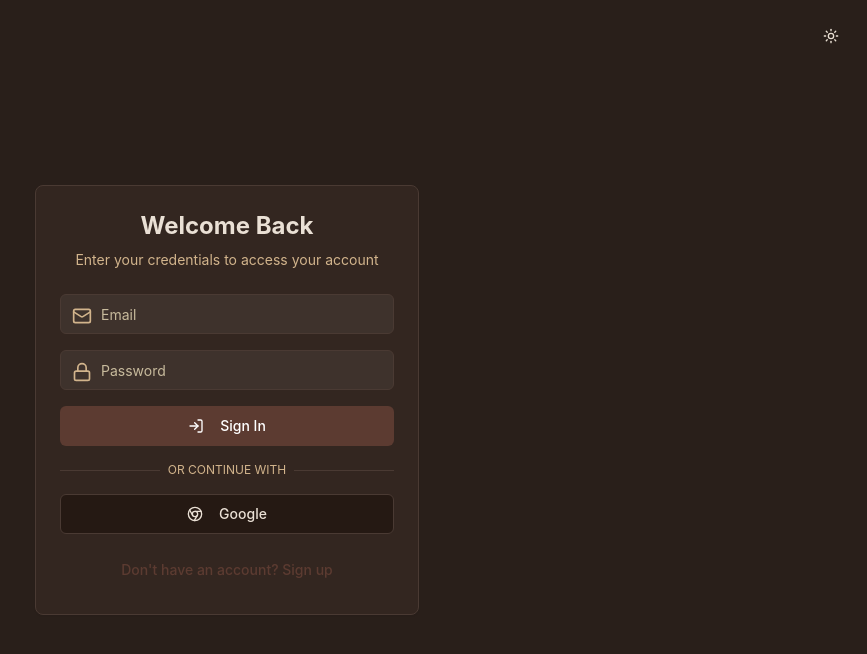
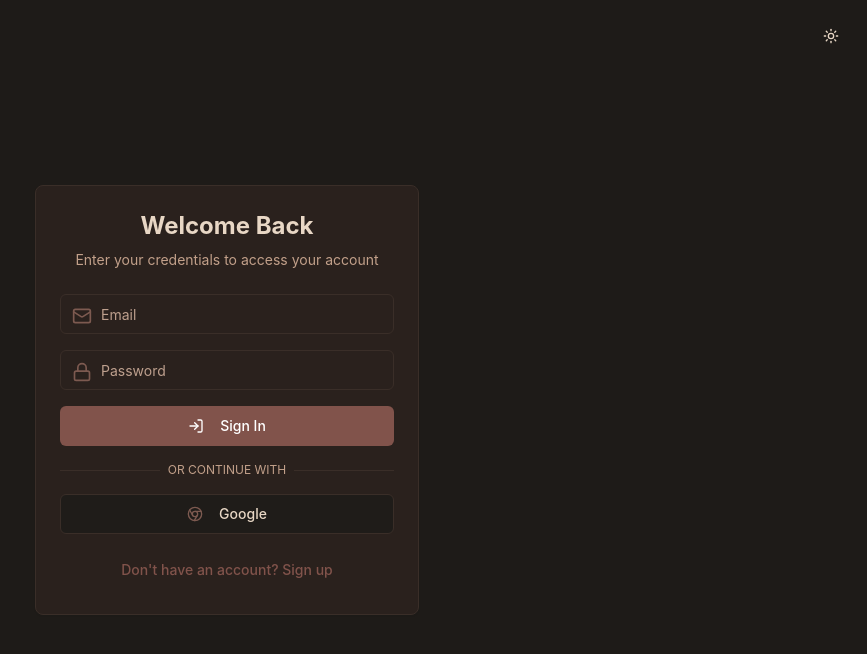
Before and after one commit to Prajitha-J/TASK-MANAGER, a React (Vite) app: page /login in a window 1280 px wide. Both pictures are taken after a click on the button "Toggle theme". Shown: the top 654 px of the page, without its empty margins (413-1280 px from the left). Built offline with nearby package versions, Linux system fonts and the light colour scheme; no server answers.

Commit message:
Refactor: Update dark mode colors
Updated the dark mode color palette to match the provided specifications.

```diff
--- a/src/index.css
+++ b/src/index.css
@@ -48,43 +48,43 @@
 
   .dark {
     /* Dark theme - Brown theme - Updated to match screenshot exactly */
-    --background: 20 33% 11%; /* #291F1A - Darker rich brown for background */
-    --foreground: 32 33% 87%; /* #EAE0D5 - Warm white */
+    --background: 27 10% 11%; /* #1E1B18 - Dark Chocolate Brown */
+    --foreground: 30 33% 84%; /* #E8D7C5 - Soft Beige */
 
-    --card: 16 25% 16%; /* #332620 - Richer brown for cards */
-    --card-foreground: 32 33% 87%; /* #EAE0D5 - Warm white */
+    --card: 22 10% 14%; /* #2A211D - Deep Cocoa Brown */
+    --card-foreground: 30 33% 84%; /* #E8D7C5 - Soft Beige */
 
-    --popover: 16 25% 16%; /* #332620 - Richer brown for popovers */
-    --popover-foreground: 32 33% 87%; /* #EAE0D5 - Warm white */
+    --popover: 22 10% 14%; /* #2A211D - Deep Cocoa Brown */
+    --popover-foreground: 30 33% 84%; /* #E8D7C5 - Soft Beige */
 
-    --primary: 14 30% 28%; /* #5C3B31 - Deep reddish-brown */
-    --primary-foreground: 32 33% 87%; /* #EAE0D5 - Warm white */
+    --primary: 10 20% 40%; /* #81534B - Muted Reddish Brown */
+    --primary-foreground: 30 33% 84%; /* #E8D7C5 - Soft Beige */
 
-    --secondary: 20 20% 22%; /* #3E322C - Adjusted muted warm brown */
-    --secondary-foreground: 32 33% 87%; /* #EAE0D5 - Warm white */
+    --secondary: 22 10% 14%; /* #2A211D - Deep Cocoa Brown */
+    --secondary-foreground: 30 33% 84%; /* #E8D7C5 - Soft Beige */
 
-    --muted: 20 20% 22%; /* #3E322C - Adjusted muted warm brown */
-    --muted-foreground: 42 28% 70%; /* #D2B48C - Soft beige */
+    --muted: 22 10% 14%; /* #2A211D - Deep Cocoa Brown */
+    --muted-foreground: 23 27% 65%; /* #C2A08A - Muted Coffee Beige */
 
-    --accent: 14 30% 28%; /* #5C3B31 - Deep reddish-brown */
-    --accent-foreground: 32 33% 87%; /* #EAE0D5 - Warm white */
+    --accent: 10 20% 40%; /* #81534B - Muted Reddish Brown */
+    --accent-foreground: 30 33% 84%; /* #E8D7C5 - Soft Beige */
 
     --destructive: 0 50% 40%; /* #993333 - Deep red-brown */
-    --destructive-foreground: 32 33% 87%; /* #EAE0D5 - Warm white */
+    --destructive-foreground: 30 33% 84%; /* #E8D7C5 - Soft Beige */
 
-    --border: 20 15% 25%; /* #4A3A33 - Adjusted soft brown-gray border */
-    --input: 20 15% 25%; /* #4A3A33 - Adjusted soft brown-gray input */
-    --ring: 14 34% 38%; /* #804D3E - Burnt sienna */
+    --border: 22 15% 19%; /* #3A2E28 - Slightly darker than card */
+    --input: 22 15% 19%; /* #3A2E28 - Slightly darker than card */
+    --ring: 10 27% 32%; /* #6D4037 - Darker Brownish Red */
 
     /* Sidebar colors for dark theme */
-    --sidebar-background: 25 30% 8%; /* #201813 - Deeper espresso brown */
-    --sidebar-foreground: 32 33% 87%; /* #EAE0D5 - Warm white */
-    --sidebar-primary: 14 30% 28%; /* #5C3B31 - Deep reddish-brown */
-    --sidebar-primary-foreground: 32 33% 87%; /* #EAE0D5 - Warm white */
-    --sidebar-accent: 14 34% 38%; /* #804D3E - Burnt sienna */
-    --sidebar-accent-foreground: 32 33% 87%; /* #EAE0D5 - Warm white */
-    --sidebar-border: 20 15% 25%; /* #4A3A33 - Adjusted soft brown-gray border */
-    --sidebar-ring: 14 34% 38%; /* #804D3E - Burnt sienna */
+    --sidebar-background: 28 10% 9%; /* #181512 - Slightly darker than background */
+    --sidebar-foreground: 30 33% 84%; /* #E8D7C5 - Soft Beige */
+    --sidebar-primary: 10 20% 40%; /* #81534B - Muted Reddish Brown */
+    --sidebar-primary-foreground: 30 33% 84%; /* #E8D7C5 - Soft Beige */
+    --sidebar-accent: 10 27% 32%; /* #6D4037 - Darker Brownish Red */
+    --sidebar-accent-foreground: 30 33% 84%; /* #E8D7C5 - Soft Beige */
+    --sidebar-border: 22 15% 19%; /* #3A2E28 - Slightly darker than card */
+    --sidebar-ring: 10 27% 32%; /* #6D4037 - Darker Brownish Red */
   }
 }
 
@@ -100,7 +100,7 @@
   }
 
   .dark body {
-    background: linear-gradient(to bottom, #291F1A, #332620);
+    background: linear-gradient(to bottom, #1E1B18, #2A211D);
     transition: all 0.2s ease-in-out;
   }
 
@@ -198,7 +198,7 @@
   }
 
   .dark .login-container {
-    background: linear-gradient(to bottom, #291F1A, #332620);
+    background: linear-gradient(to bottom, #1E1B18, #2A211D);
   }
 
   .login-card {
--- a/src/pages/LoginPage.tsx
+++ b/src/pages/LoginPage.tsx
@@ -60,7 +60,11 @@ const LoginPage = () => {
           onClick={toggleTheme}
           aria-label="Toggle theme"
         >
-          {theme === 'dark' ? <Sun className="h-5 w-5" /> : <Moon className="h-5 w-5" />}
+          {theme === 'dark' ? (
+            <Sun className="h-5 w-5 text-dark-textPrimary" />
+          ) : (
+            <Moon className="h-5 w-5 text-light-textPrimary" />
+          )}
         </Button>
       </div>
 
@@ -80,7 +84,7 @@ const LoginPage = () => {
           <form onSubmit={handleAuth} className="space-y-4">
             <div className="space-y-4">
               <div className="relative">
-                <Mail className="absolute left-3 top-3 h-5 w-5 text-light-textSecondary dark:text-dark-textSecondary" />
+                <Mail className="absolute left-3 top-3 h-5 w-5 text-light-textSecondary dark:text-dark-icon" />
                 <Input
                   type="email"
                   placeholder="Email"
@@ -92,7 +96,7 @@ const LoginPage = () => {
               </div>
 
               <div className="relative">
-                <Lock className="absolute left-3 top-3 h-5 w-5 text-light-textSecondary dark:text-dark-textSecondary" />
+                <Lock className="absolute left-3 top-3 h-5 w-5 text-light-textSecondary dark:text-dark-icon" />
                 <Input
                   type="password"
                   placeholder="Password"
@@ -129,7 +133,7 @@ const LoginPage = () => {
             onClick={handleGoogleAuth}
             disabled={loading}
           >
-            <Chrome className="mr-2 h-4 w-4" />
+            <Chrome className="mr-2 h-4 w-4 text-light-textSecondary dark:text-dark-icon" />
             Google
           </Button>
 
--- a/tailwind.config.ts
+++ b/tailwind.config.ts
@@ -63,20 +63,21 @@ export default {
 					ring: 'hsl(var(--sidebar-ring))'
 				},
 				dark: {
-					background: '#291F1A',      // Updated darker rich brown
-					card: '#332620',            // Updated richer cocoa brown
-					input: '#3E322C',           // Updated muted warm brown
-					primaryAccent: '#5C3B31',   // Deep reddish-brown (kept same)
-					secondaryAccent: '#804D3E', // Burnt sienna (kept same)
-					textPrimary: '#EAE0D5',     // Warm white (kept same)
-					textSecondary: '#D2B48C',   // Soft beige (kept same)
-					border: '#4A3A33',          // Updated soft brown-gray
-					error: '#993333',           // Deep red-brown (kept same)
-					success: '#6B8E23',         // Warm greenish-brown (kept same)
-					warning: '#B8860B',         // Golden brown (kept same)
-					sidebar: '#201813',         // Updated deep espresso brown
-					inactive: '#574840',        // Muted brown-gray (kept same)
-					placeholder: '#A89582'       // Muted warm beige (kept same)
+					background: '#1E1B18',      // Updated: Dark Chocolate Brown
+					card: '#2A211D',            // Updated: Deep Cocoa Brown
+					input: '#2A211D',           // Matching card background
+					primaryAccent: '#81534B',   // Updated: Muted Reddish Brown
+					secondaryAccent: '#6D4037', // Updated: Darker Brownish Red
+					textPrimary: '#E8D7C5',     // Updated: Soft Beige
+					textSecondary: '#C2A08A',   // Updated: Muted Coffee Beige
+					border: '#3A2E28',          // Slightly darker than card
+					error: '#993333',           // Kept same
+					success: '#6B8E23',         // Kept same
+					warning: '#B8860B',         // Kept same
+					sidebar: '#181512',         // Slightly darker than background
+					inactive: '#574840',        // Kept same
+					placeholder: '#A89582',      // Kept same
+					icon: '#7D5A50'             // Added: Deep Coffee for icons
 				},
 				light: {
 					background: '#FAF7F1',      // Soft warm ivory
```
Also changed, not shown: src/App.css (+9 -9 lines).
